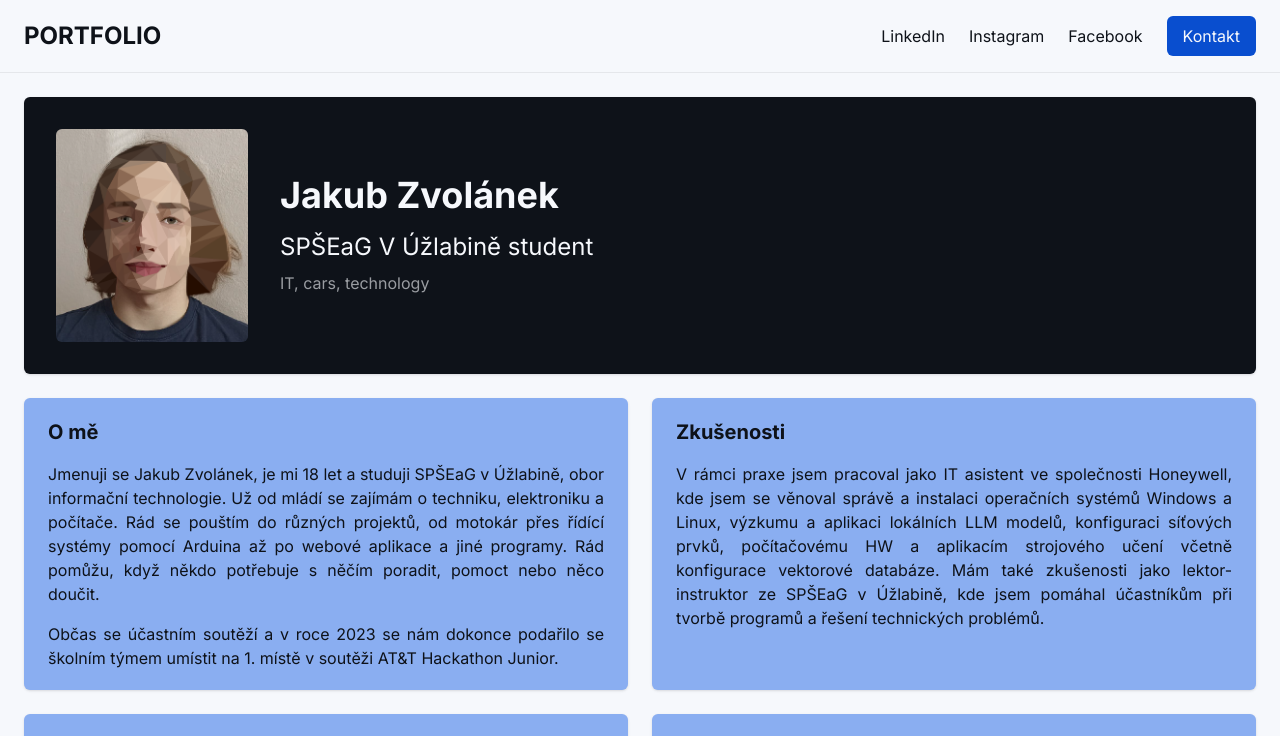
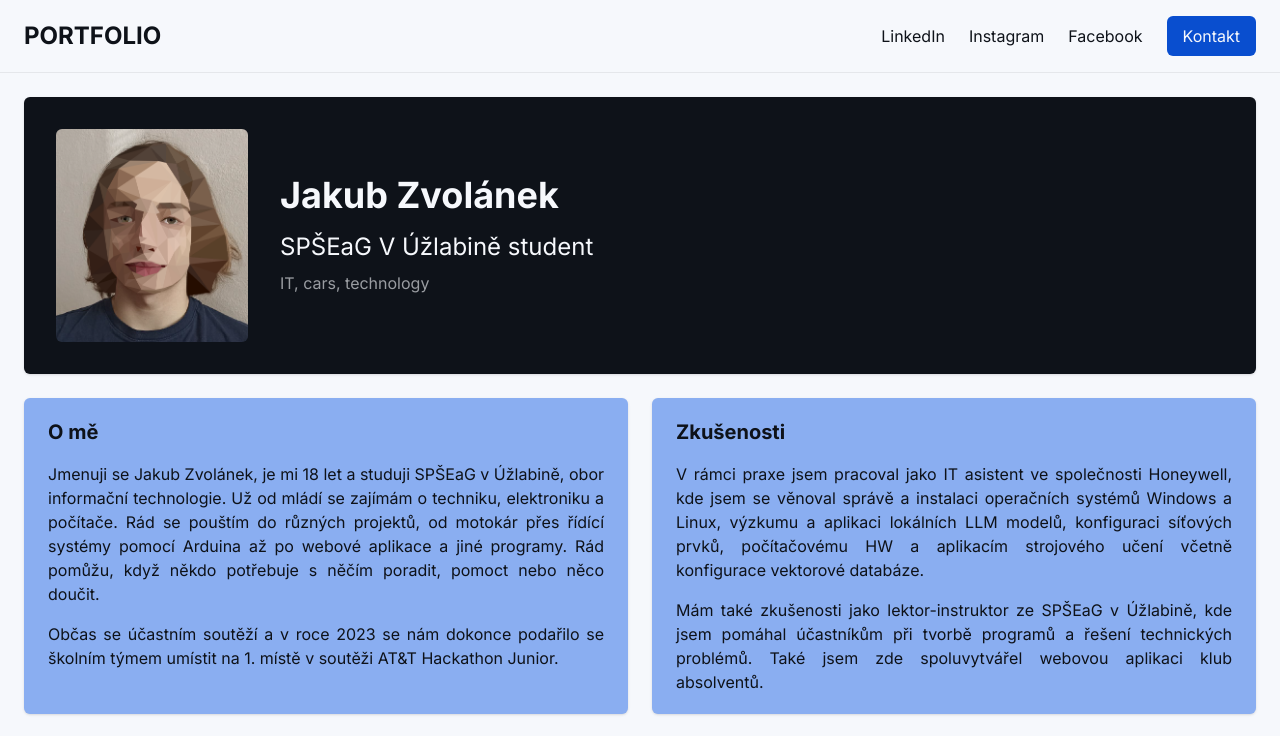
Before and after one commit to kuza11/twa_portfolio, a Next.js app: page / in a window 1280 px wide. Shown: the top 736 px of the page. Built offline with nearby package versions, Linux system fonts and the light colour scheme.

Commit message:
text update

```diff
--- a/src/app/page.tsx
+++ b/src/app/page.tsx
@@ -33,16 +33,22 @@ export default function Home() {
             </Card>
 
             <Card title="Zkušenosti">
-              <p>
-                V rámci praxe jsem pracoval jako IT asistent ve společnosti
-                Honeywell, kde jsem se věnoval správě a instalaci operačních
-                systémů Windows a Linux, výzkumu a aplikaci lokálních LLM
-                modelů, konfiguraci síťových prvků, počítačovému HW a aplikacím
-                strojového učení včetně konfigurace vektorové databáze. Mám také
-                zkušenosti jako lektor-instruktor ze SPŠEaG v Úžlabině, kde jsem
-                pomáhal účastníkům při tvorbě programů a řešení technických
-                problémů.
-              </p>
+              <div className="space-y-4">
+                <p>
+                  V rámci praxe jsem pracoval jako IT asistent ve společnosti
+                  Honeywell, kde jsem se věnoval správě a instalaci operačních
+                  systémů Windows a Linux, výzkumu a aplikaci lokálních LLM
+                  modelů, konfiguraci síťových prvků, počítačovému HW a
+                  aplikacím strojového učení včetně konfigurace vektorové
+                  databáze.
+                </p>
+                <p>
+                  Mám také zkušenosti jako lektor-instruktor ze SPŠEaG v
+                  Úžlabině, kde jsem pomáhal účastníkům při tvorbě programů a
+                  řešení technických problémů. Také jsem zde spoluvytvářel
+                  webovou aplikaci klub absolventů.
+                </p>
+              </div>
             </Card>
 
             <Card title="Dovednosti" justify={false}>
```
Also changed, not shown: package.json (+7 -6 lines), 1 other file (tests, documents, lock files or other folders).
